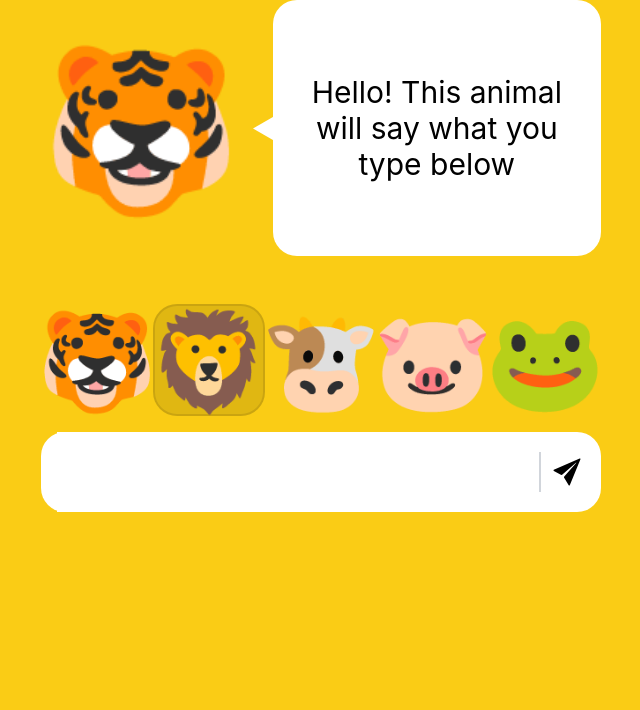
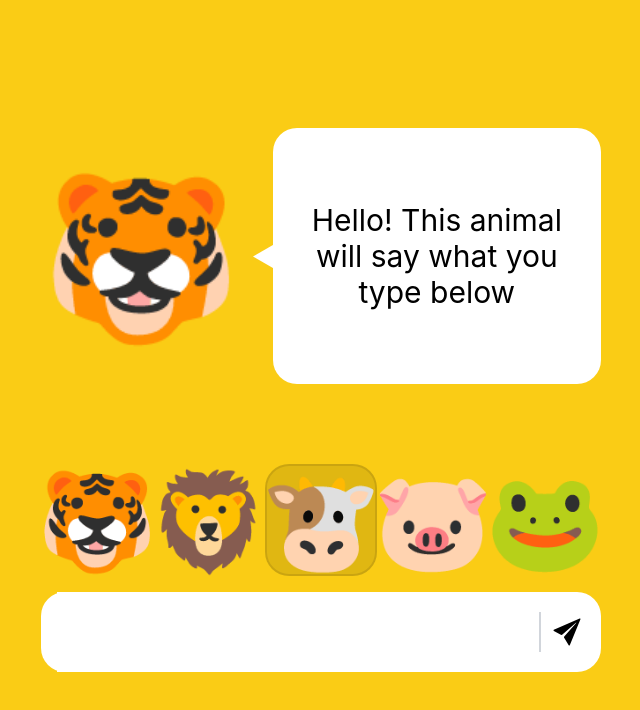
Before and after one commit to Pablo14697/rotunda-challenges, a React (Create React App) app: page / in a window 1280 px wide. Shown: the top 710 px of the page, without its empty margins (319-959 px from the left). Built offline with nearby package versions, Linux system fonts and the light colour scheme.

Commit message:
fix: fixing audio and selector

```diff
--- a/src/App.jsx
+++ b/src/App.jsx
@@ -28,10 +28,10 @@ function App() {
   }, [isMobile, emojis]);
 
   return (
-    <div className="flex flex-col h-screen w-screen items-center overflow-hidden">
-      <div className="flex flex-col justify-around h-full gap-12 w-84 md:w-140">
+    <div className="flex flex-col h-dvh w-dvw items-center overflow-hidden">
+      <div className="flex flex-col justify-between md:justify-center h-full gap-12 w-84 md:w-140">
         <AnimalGreeting animal={animal} greeting={greeting} />
-        <div className="flex flex-col gap-4 h-dvh w-full">
+        <div className="flex flex-col gap-4 w-full pb-16 md:pb-0 md:pt-8">
           <Selector list={emojis} onSelect={setAnimal} />
           <Input setGreeting={setGreeting} />
         </div>
--- a/src/components/Input/Input.jsx
+++ b/src/components/Input/Input.jsx
@@ -4,6 +4,7 @@ import { Send } from "./assets";
 
 const Input = ({ setGreeting }) => {
   const [value, setValue] = useState("");
+
   const onChange = (e) => {
     e.preventDefault();
     const value = e.target.value;
--- a/src/components/Selector/Selector.jsx
+++ b/src/components/Selector/Selector.jsx
@@ -60,7 +60,7 @@ const Selector = ({ list, onSelect }) => {
       </div>
       <div
         ref={selectorContainer}
-        className="absolute z-0 top-0 left-28 min-h-28 min-w-28 max-h-28 max-w-28 bg-[rgba(0,0,0,0.1)] border-[2px] border-[rgba(0,0,0,0.1)] rounded-3xl select-none"
+        className="absolute z-0 top-0 left-28 md:left-56 min-h-28 min-w-28 max-h-28 max-w-28 bg-[rgba(0,0,0,0.1)] border-[2px] border-[rgba(0,0,0,0.1)] rounded-3xl select-none"
       />
     </div>
   );
```
